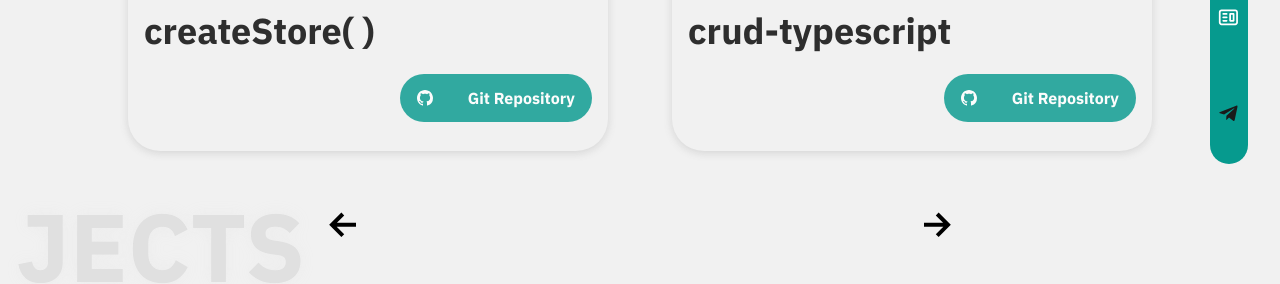
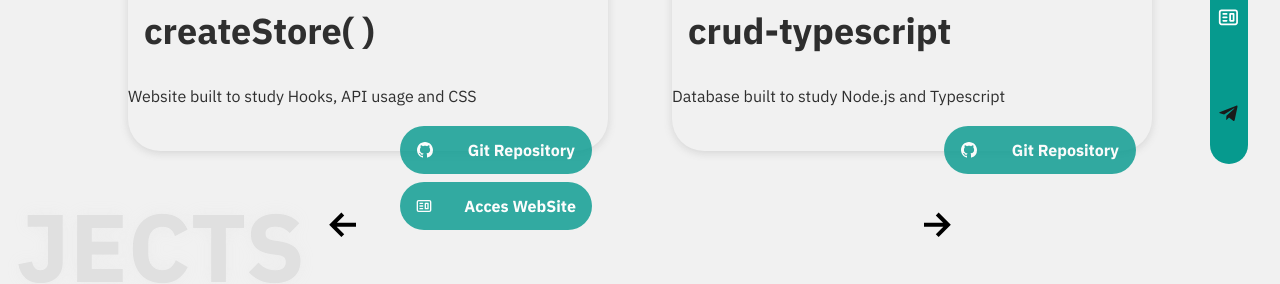
Before and after one commit to ninamarq/portfolio, a React (Create React App) app: page /projects in a window 1280 px wide. Shown: the part 476-760 px from the top of the page. Built offline with nearby package versions, Linux system fonts and the light colour scheme.

Commit message:
Feat: Add keys to project card

```diff
--- a/src/pages/Projects/index.tsx
+++ b/src/pages/Projects/index.tsx
@@ -1,4 +1,5 @@
 import { BsGithub } from 'react-icons/bs';
+import { CgWebsite } from 'react-icons/cg';
 import BackAndForward from '../../components/BackAndForward';
 import BackgroundPage from '../../components/BackgroundPage';
 import { IProject } from '../../services/getProjects';
@@ -20,12 +21,15 @@ export default function Projects() {
       name: 'createStore( )',
       github_link: 'https://github.com/ninamarq/create-store',
       img_link: 'https://github.com/ninamarq/create-store/blob/main/createstore.png?raw=true',
+      description: 'Website built to study Hooks, API usage and CSS',
+      deploy: 'https://createstore.netlify.app/',
     },
     {
       id: 2,
       name: 'crud-typescript',
       github_link: 'https://github.com/ninamarq/crud-typescript',
       img_link: 'https://github.com/ninamarq/crud-typescript/blob/main/assets/telaInsomnia.png?raw=true',
+      description: 'Database built to study Node.js and Typescript',
     },
   ];
 
@@ -45,11 +49,20 @@ export default function Projects() {
                 <img src={element.img_link} alt={element.name} />
                 <div>
                   <h2>{element.name}</h2>
+                  <p>{element.description}</p>
                   <div>
                     <a href={element.github_link} target="_blank" rel="noreferrer">
                       <BsGithub />
                       Git Repository
                     </a>
+                    {
+                      element?.deploy && (
+                        <a href={element.deploy} target="_blank" rel="noreferrer">
+                          <CgWebsite />
+                          Acces WebSite
+                        </a>
+                      )
+                    }
                   </div>
                 </div>
               </section>
--- a/src/services/getProjects.ts
+++ b/src/services/getProjects.ts
@@ -5,6 +5,8 @@ export interface IProject {
   img_link: string;
   createdAt?: string;
   updatedAt?: string;
+  deploy?: string;
+  description?: string;
 }
 
 export default function getProjects() {
```
